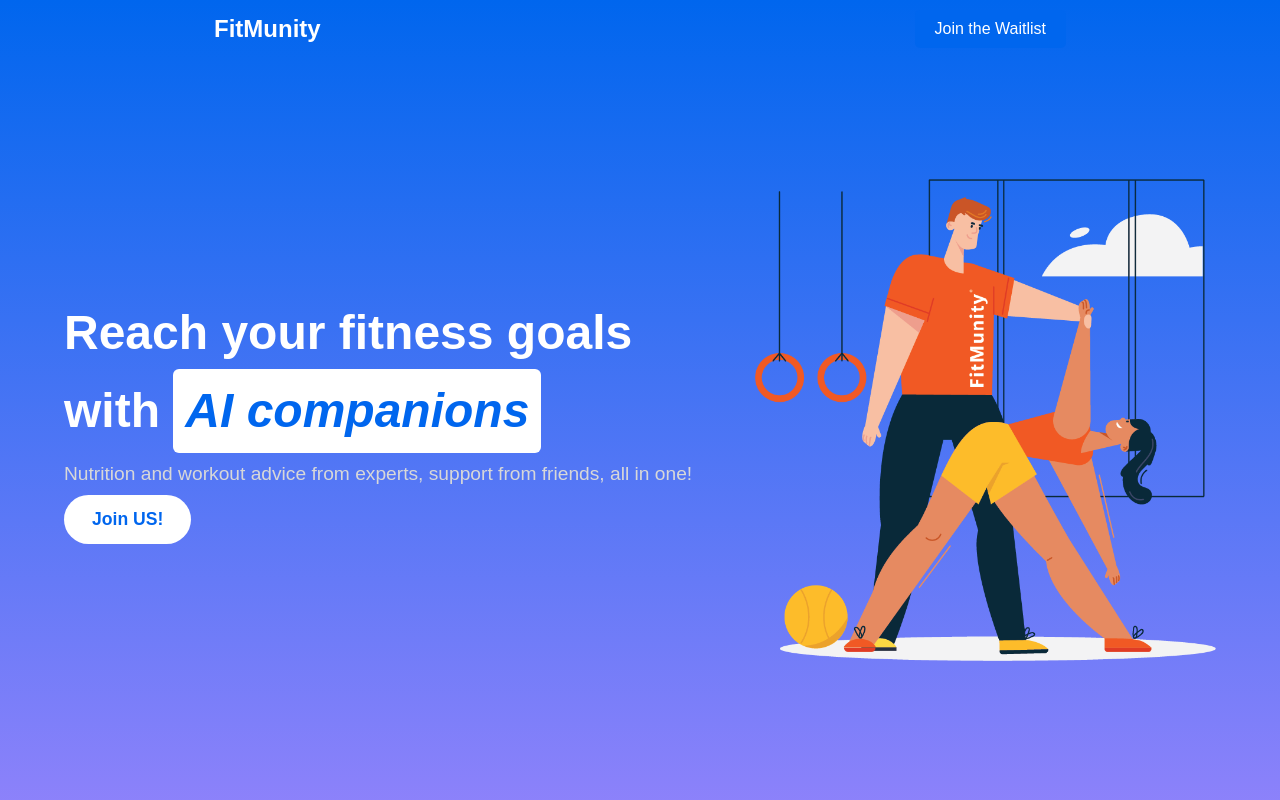
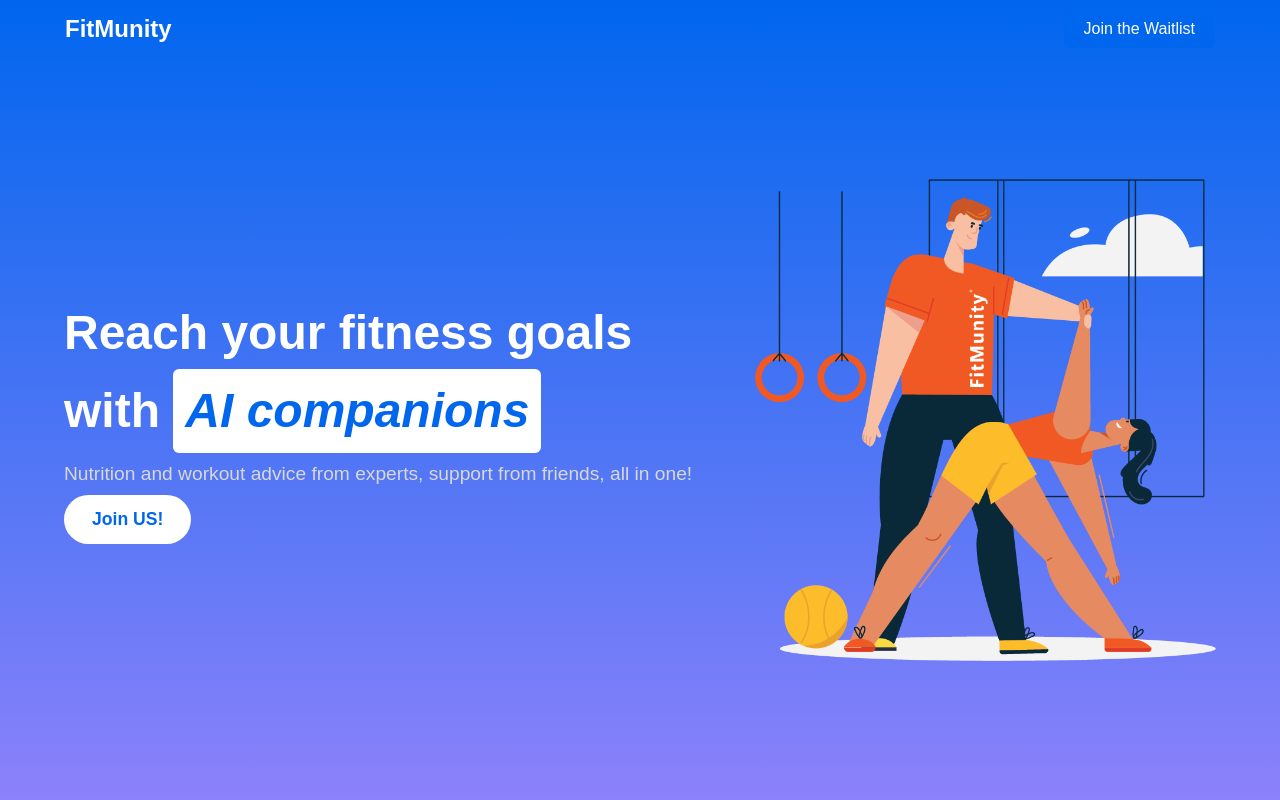
Before and after one commit to jasunesihgawsfdgiagfyeqwte/FitMunity, a plain HTML site: page Pulser_html/index.html in a window 1280 px wide. Shown: the top 800 px of the page. Drawn offline with Linux system fonts and the light colour scheme.

Commit message:
Minor Archive

```diff
--- a/Pulser_html/Style.css
+++ b/Pulser_html/Style.css
@@ -28,7 +28,7 @@ section {
     display: flex;
     justify-content: space-between;
     align-items: center;
-    padding: 10px calc(5% + 150px);
+    padding: 10px calc(5% + 1px);
     box-sizing: border-box;
     background: rgba(255, 255, 255, 0);
     color: #fff;
```
